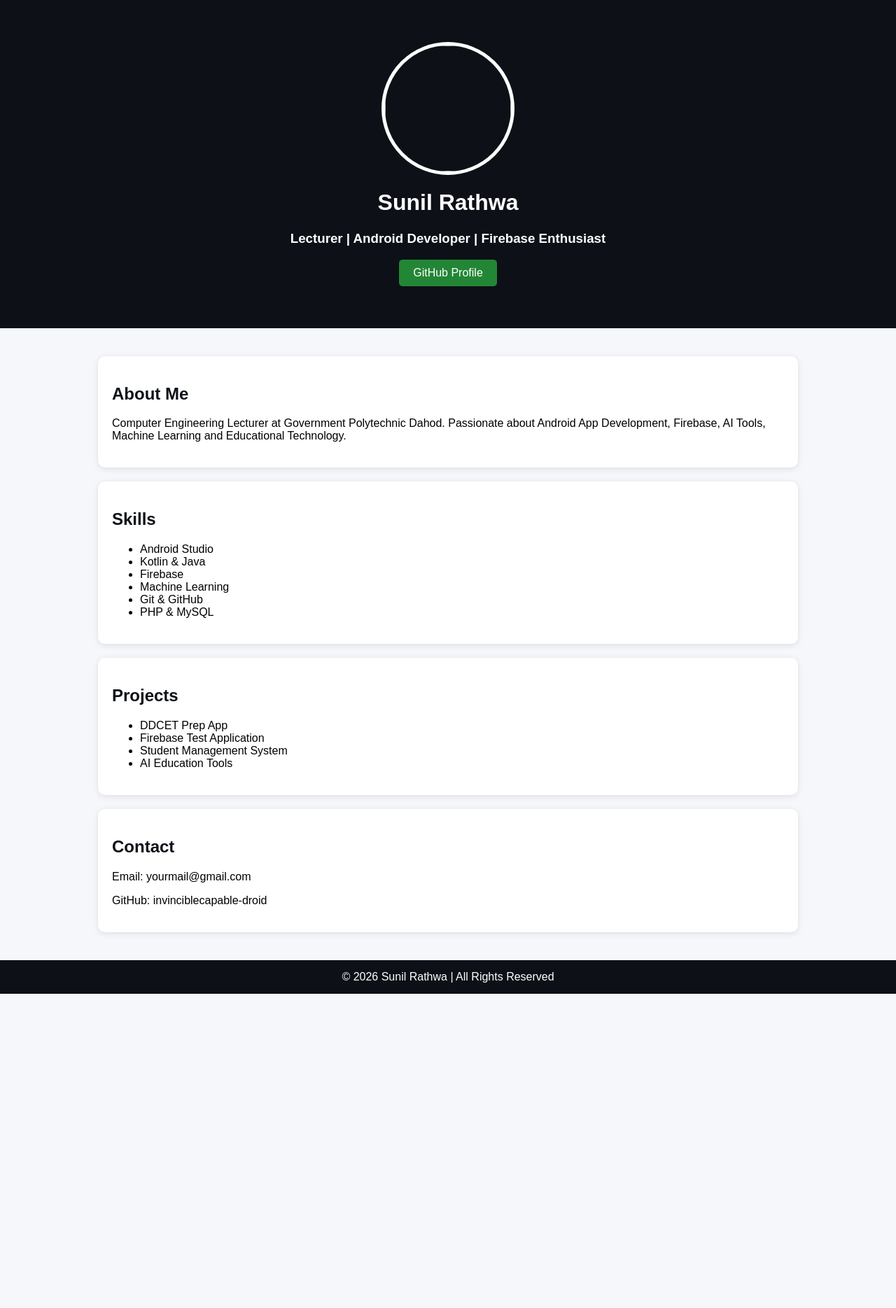
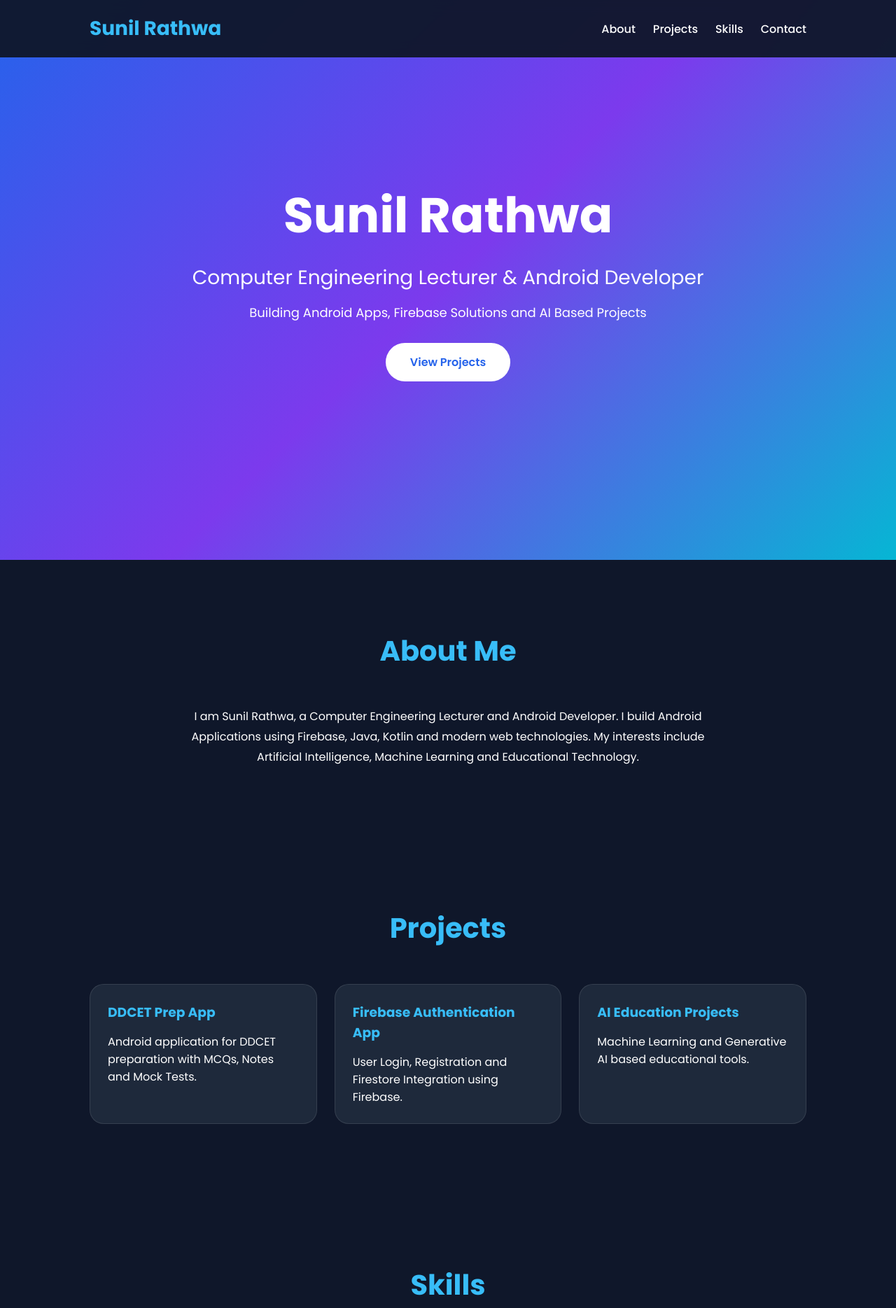
Before and after one commit to invinciblecapable-droid/portfolio, a plain HTML site: page index.html in a window 1280 px wide. Shown: the top 1869 px of the page at 70% size. Before the commit the page ends 1420 px from the top, so only its background shows below. Drawn offline with Linux system fonts and the light colour scheme.

Commit message:
index.html

```diff
--- a/index.html
+++ b/index.html
@@ -3,110 +3,348 @@
 <head>
 <meta charset="UTF-8">
 <meta name="viewport" content="width=device-width, initial-scale=1.0">
-<title>Sunil Rathwa | Lecturer & Android Developer</title>
+<title>Sunil Rathwa | Portfolio</title>
+
+<link href="https://fonts.googleapis.com/css2?family=Poppins:wght@300;400;500;600;700&display=swap" rel="stylesheet">
+
 <style>
+
+*{
+margin:0;
+padding:0;
+box-sizing:border-box;
+font-family:'Poppins',sans-serif;
+scroll-behavior:smooth;
+}
+
 body{
-    margin:0;
-    font-family:Arial,sans-serif;
-    background:#f5f7fa;
+background:#0f172a;
+color:white;
 }
-header{
-    background:#0d1117;
-    color:white;
-    text-align:center;
-    padding:60px 20px;
+
+nav{
+position:fixed;
+width:100%;
+top:0;
+background:rgba(15,23,42,0.95);
+backdrop-filter:blur(10px);
+display:flex;
+justify-content:space-between;
+align-items:center;
+padding:20px 10%;
+z-index:1000;
 }
-.profile{
-    width:180px;
-    height:180px;
-    border-radius:50%;
-    border:5px solid white;
+
+.logo{
+font-size:28px;
+font-weight:700;
+color:#38bdf8;
 }
-.container{
-    max-width:1000px;
-    margin:auto;
-    padding:20px;
+
+nav ul{
+display:flex;
+list-style:none;
+gap:25px;
 }
+
+nav a{
+text-decoration:none;
+color:white;
+font-weight:500;
+transition:.3s;
+}
+
+nav a:hover{
+color:#38bdf8;
+}
+
+.hero{
+height:100vh;
+display:flex;
+justify-content:center;
+align-items:center;
+text-align:center;
+background:linear-gradient(
+135deg,
+#2563eb,
+#7c3aed,
+#06b6d4
+);
+}
+
+.hero h1{
+font-size:70px;
+margin-bottom:15px;
+}
+
+.hero h2{
+font-size:28px;
+font-weight:400;
+margin-bottom:15px;
+}
+
+.hero p{
+font-size:18px;
+margin-bottom:30px;
+}
+
+.btn{
+padding:15px 35px;
+background:white;
+color:#2563eb;
+text-decoration:none;
+font-weight:600;
+border-radius:50px;
+transition:.4s;
+display:inline-block;
+}
+
+.btn:hover{
+transform:scale(1.08);
+}
+
+section{
+padding:100px 10%;
+}
+
+.section-title{
+text-align:center;
+font-size:40px;
+margin-bottom:50px;
+color:#38bdf8;
+}
+
+.about{
+text-align:center;
+max-width:800px;
+margin:auto;
+line-height:1.8;
+}
+
+.cards{
+display:grid;
+grid-template-columns:repeat(auto-fit,minmax(280px,1fr));
+gap:25px;
+}
+
 .card{
-    background:white;
-    padding:20px;
-    margin:20px 0;
-    border-radius:10px;
-    box-shadow:0 2px 10px rgba(0,0,0,.1);
+background:#1e293b;
+padding:25px;
+border-radius:20px;
+border:1px solid rgba(255,255,255,.1);
+transition:.4s;
 }
-h2{
-    color:#0d1117;
+
+.card:hover{
+transform:translateY(-10px);
+box-shadow:0 0 25px rgba(56,189,248,.5);
 }
+
+.card h3{
+color:#38bdf8;
+margin-bottom:15px;
+}
+
+.skill{
+margin-bottom:25px;
+}
+
+.skill h3{
+margin-bottom:10px;
+}
+
+.bar{
+height:12px;
+background:#334155;
+border-radius:20px;
+overflow:hidden;
+}
+
+.bar span{
+display:block;
+height:100%;
+background:#38bdf8;
+}
+
+.contact{
+text-align:center;
+}
+
+.contact a{
+color:#38bdf8;
+text-decoration:none;
+}
+
 footer{
-    text-align:center;
-    background:#0d1117;
-    color:white;
-    padding:15px;
+background:#020617;
+text-align:center;
+padding:25px;
+margin-top:50px;
 }
-.btn{
-    display:inline-block;
-    background:#238636;
-    color:white;
-    padding:10px 20px;
-    text-decoration:none;
-    border-radius:5px;
+
+@media(max-width:768px){
+
+.hero h1{
+font-size:45px;
 }
+
+.hero h2{
+font-size:22px;
+}
+
+nav{
+flex-direction:column;
+gap:15px;
+}
+
+nav ul{
+flex-wrap:wrap;
+justify-content:center;
+}
+
+}
+
 </style>
 </head>
 <body>
 
-<header>
-<img src="profile.jpg" class="profile">
+<nav>
+<div class="logo">Sunil Rathwa</div>
+
+<ul>
+<li><a href="#about">About</a></li>
+<li><a href="#projects">Projects</a></li>
+<li><a href="#skills">Skills</a></li>
+<li><a href="#contact">Contact</a></li>
+</ul>
+</nav>
+
+<section class="hero">
+
+<div>
+
 <h1>Sunil Rathwa</h1>
-<h3>Lecturer | Android Developer | Firebase Enthusiast</h3>
-<a href="https://github.com/invinciblecapable-droid" class="btn">
-GitHub Profile
-</a>
-</header>
 
-<div class="container">
+<h2>Computer Engineering Lecturer & Android Developer</h2>
+
+<p>
+Building Android Apps, Firebase Solutions and AI Based Projects
+</p>
+
+<a href="#projects" class="btn">View Projects</a>
+
+</div>
+
+</section>
+
+<section id="about">
+
+<h2 class="section-title">About Me</h2>
+
+<div class="about">
+
+<p>
+
+I am Sunil Rathwa, a Computer Engineering Lecturer and Android Developer.
+I build Android Applications using Firebase, Java, Kotlin and modern web technologies.
+My interests include Artificial Intelligence, Machine Learning and Educational Technology.
+
+</p>
+
+</div>
+
+</section>
+
+<section id="projects">
+
+<h2 class="section-title">Projects</h2>
+
+<div class="cards">
 
 <div class="card">
-<h2>About Me</h2>
+<h3>DDCET Prep App</h3>
 <p>
-Computer Engineering Lecturer at Government Polytechnic Dahod.
-Passionate about Android App Development, Firebase, AI Tools,
-Machine Learning and Educational Technology.
+Android application for DDCET preparation with MCQs, Notes and Mock Tests.
 </p>
 </div>
 
 <div class="card">
-<h2>Skills</h2>
-<ul>
-<li>Android Studio</li>
-<li>Kotlin & Java</li>
-<li>Firebase</li>
-<li>Machine Learning</li>
-<li>Git & GitHub</li>
-<li>PHP & MySQL</li>
-</ul>
+<h3>Firebase Authentication App</h3>
+<p>
+User Login, Registration and Firestore Integration using Firebase.
+</p>
 </div>
 
 <div class="card">
-<h2>Projects</h2>
-<ul>
-<li>DDCET Prep App</li>
-<li>Firebase Test Application</li>
-<li>Student Management System</li>
-<li>AI Education Tools</li>
-</ul>
-</div>
-
-<div class="card">
-<h2>Contact</h2>
-<p>Email: yourmail@gmail.com</p>
-<p>GitHub: invinciblecapable-droid</p>
+<h3>AI Education Projects</h3>
+<p>
+Machine Learning and Generative AI based educational tools.
+</p>
 </div>
 
 </div>
 
+</section>
+
+<section id="skills">
+
+<h2 class="section-title">Skills</h2>
+
+<div class="skill">
+<h3>Android Development</h3>
+<div class="bar">
+<span style="width:90%"></span>
+</div>
+</div>
+
+<div class="skill">
+<h3>Firebase</h3>
+<div class="bar">
+<span style="width:85%"></span>
+</div>
+</div>
+
+<div class="skill">
+<h3>Java & Kotlin</h3>
+<div class="bar">
+<span style="width:88%"></span>
+</div>
+</div>
+
+<div class="skill">
+<h3>Machine Learning</h3>
+<div class="bar">
+<span style="width:75%"></span>
+</div>
+</div>
+
+</section>
+
+<section id="contact">
+
+<h2 class="section-title">Contact</h2>
+
+<div class="contact">
+
+<p>Email : yourmail@gmail.com</p>
+
+<br>
+
+<p>
+GitHub :
+<a href="https://github.com/invinciblecapable-droid">
+invinciblecapable-droid
+</a>
+</p>
+
+</div>
+
+</section>
+
 <footer>
-© 2026 Sunil Rathwa | All Rights Reserved
+
+<p>© 2026 Sunil Rathwa | All Rights Reserved</p>
+
 </footer>
 
 </body>
```
